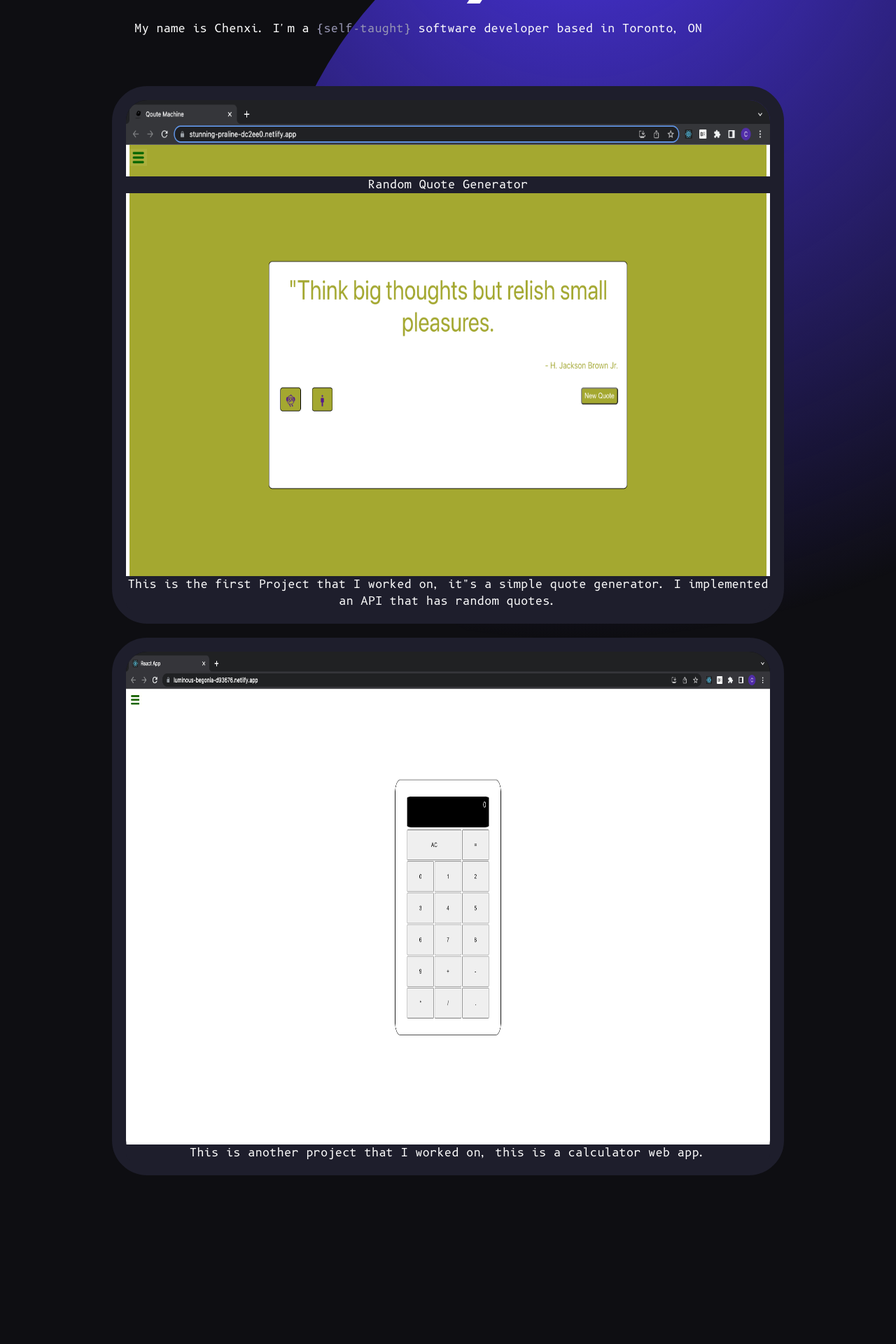
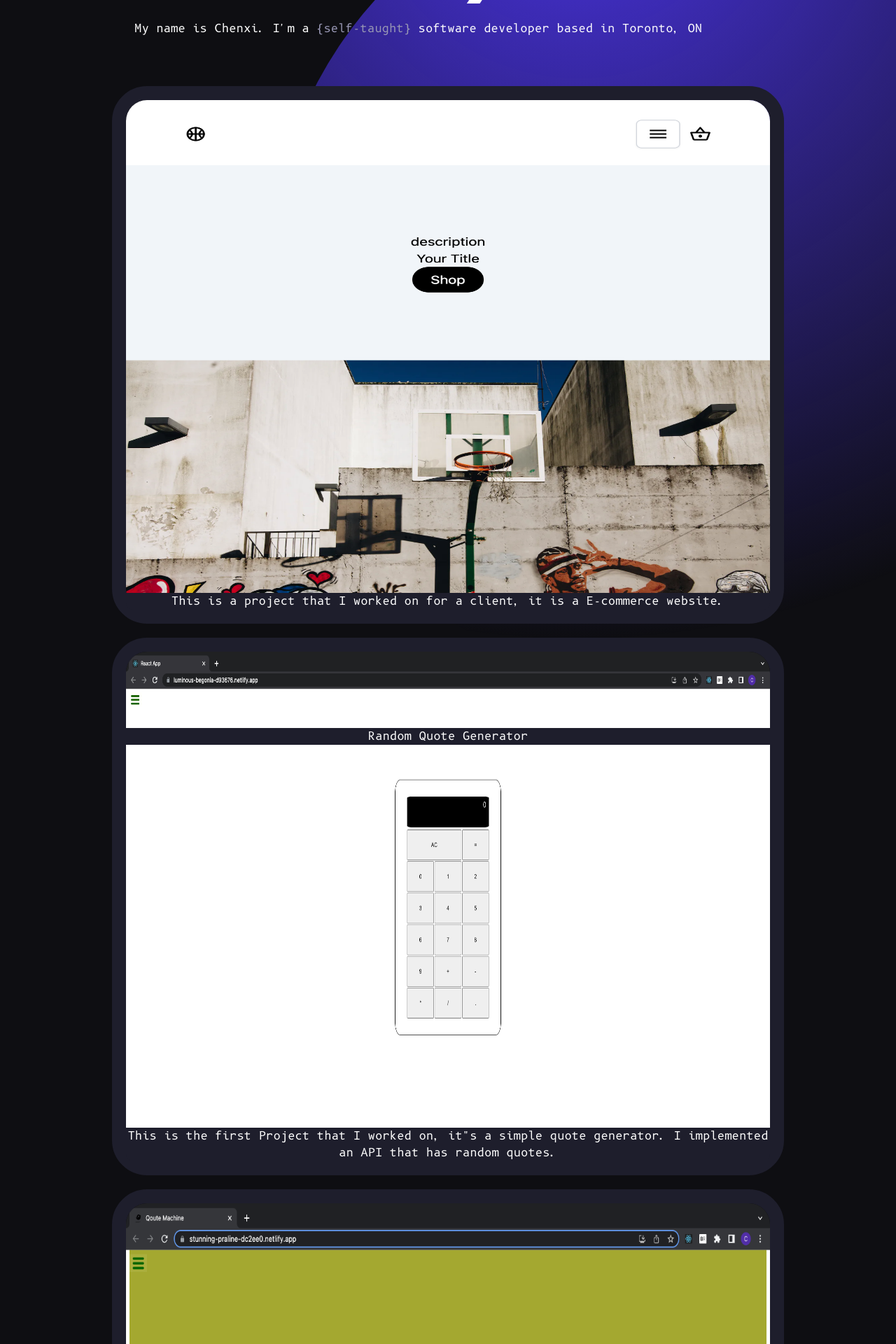
Before and after one commit to Chenxi96/MyPortfolio, a Next.js app: page / in a window 1280 px wide. Shown: the part 360-2280 px from the top of the page at 70% size. Before the commit the page ends 2039 px from the top, so only its background shows below. Built offline with nearby package versions, Linux system fonts and the light colour scheme.

Commit message:
added E-commerce Website

```diff
--- a/app/page.tsx
+++ b/app/page.tsx
@@ -1,7 +1,8 @@
 import './styles.css';
 import Image from 'next/image';
-import project1 from '../public/Screenshot 2023-07-17 at 7.49.25 PM.png';
+import project3 from '../public/Screenshot 2023-07-17 at 7.49.25 PM.png';
 import project2 from '../public/second Project.png';
+import project1 from '../public/E-commerce.png'
 
 export default function Home() {
   return (
@@ -16,19 +17,27 @@ export default function Home() {
             </div>
           </div>
           <div id='portfolio' className='portfolio-container'>
-            <div className='project1'>
+            <div className='project'>
+              <a className='p1Img' target='_blank' href='https://five-wear.vercel.app/'>
+                <Image className='img' src={project1.src} fill={true} alt='calculator app' />
+                <p className='project-description'>
+                  This is a project that I worked on for a client, it is a E-commerce website.
+                </p>
+              </a>
+            </div>
+            <div className='project'>
                 <a className='p1Img' target='_blank' href='https://stunning-praline-dc2ee0.netlify.app/'>
                   <h3 className='project-title'>Random Quote Generator</h3>
-                  <Image className='img' src={project1.src} fill={true}  alt='Random Quote Img'/>
+                  <Image className='img' src={project2.src} fill={true}  alt='Random Quote Img'/>
                   <p className='project-description'>
                     This is the first Project that I worked on, it&quot;s a simple quote generator.
                     I implemented an API that has random quotes.
                   </p>
                 </a>
             </div>
-            <div className='project2'>
+            <div className='project'>
               <a className='p1Img' target='_blank' href='https://luminous-begonia-d93676.netlify.app/'>
-                <Image className='img' src={project2.src} fill={true} alt='calculator app' />
+                <Image className='img' src={project3.src} fill={true} alt='calculator app' />
                 <p className='project-description'>
                   This is another project that I worked on, this is a calculator web app.
                 </p>
--- a/app/styles.css
+++ b/app/styles.css
@@ -201,14 +201,7 @@ span {
 }
 
 /* project 1 */
-.project1 {
-    display: flex;
-    flex-direction: column;
-    position: relative;
-    align-items: center;
-}
-
-.project2 {
+.project {
     display: flex;
     flex-direction: column;
     position: relative;
```
Also changed, not shown: public/E-commerce.png (added).
